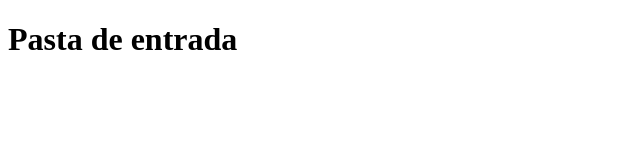
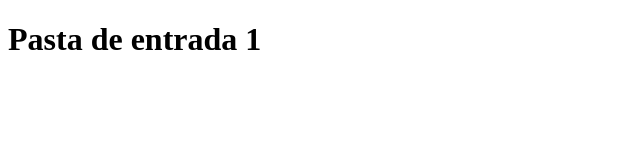
Before and after one commit to watinha/teste, a plain HTML site: page index.html in a window 1280 px wide. Shown: the full height of the page, 0-640 px from the left. Drawn offline with Linux system fonts and the light colour scheme.

Commit message:
pequena alteracao

```diff
--- a/index.html
+++ b/index.html
@@ -6,6 +6,6 @@
         <title>Pasta de entrada</title>
     </head>
     <body>
-        <h1>Pasta de entrada</h1>
+        <h1>Pasta de entrada 1</h1>
     </body>
 </html>
```
